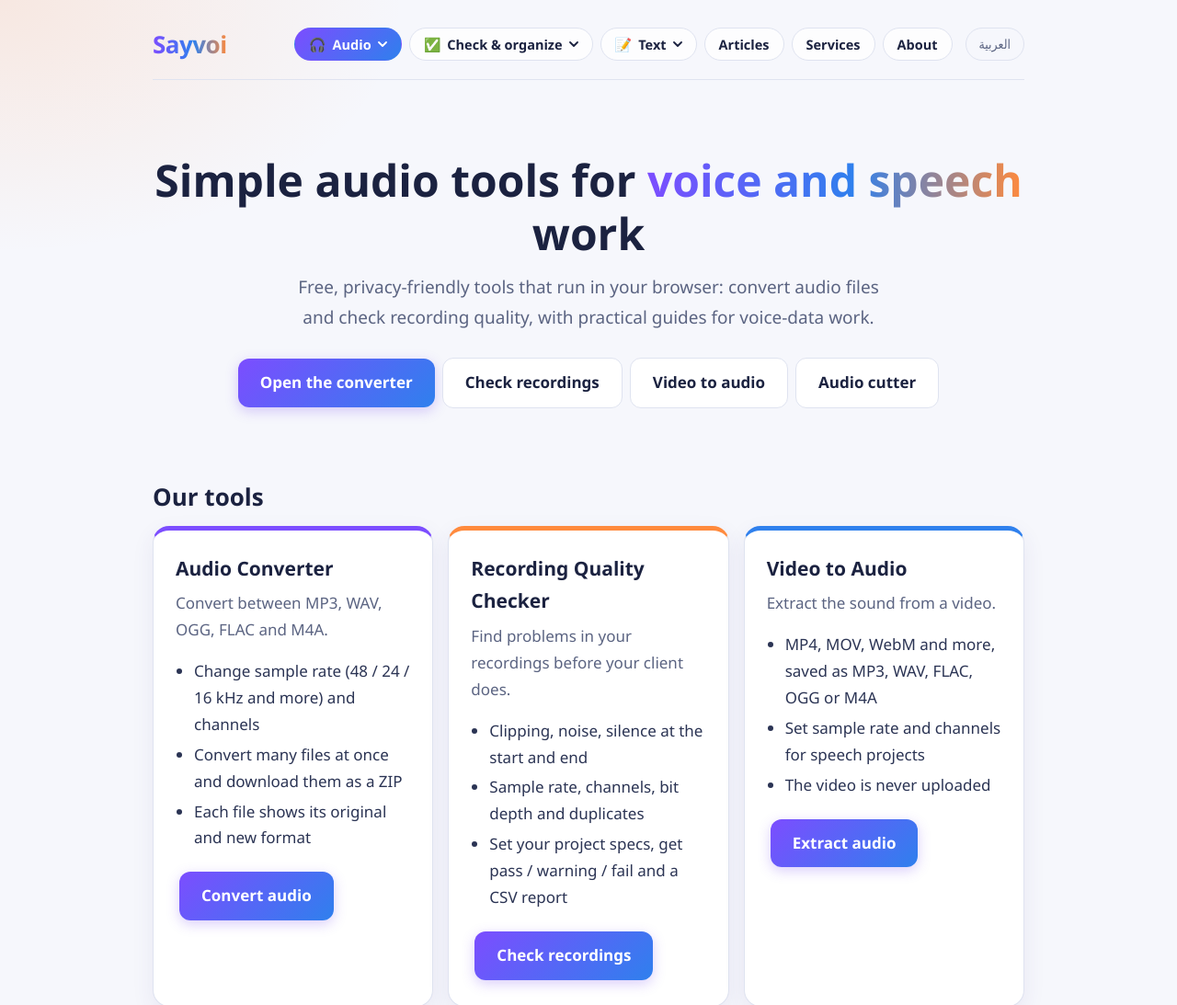
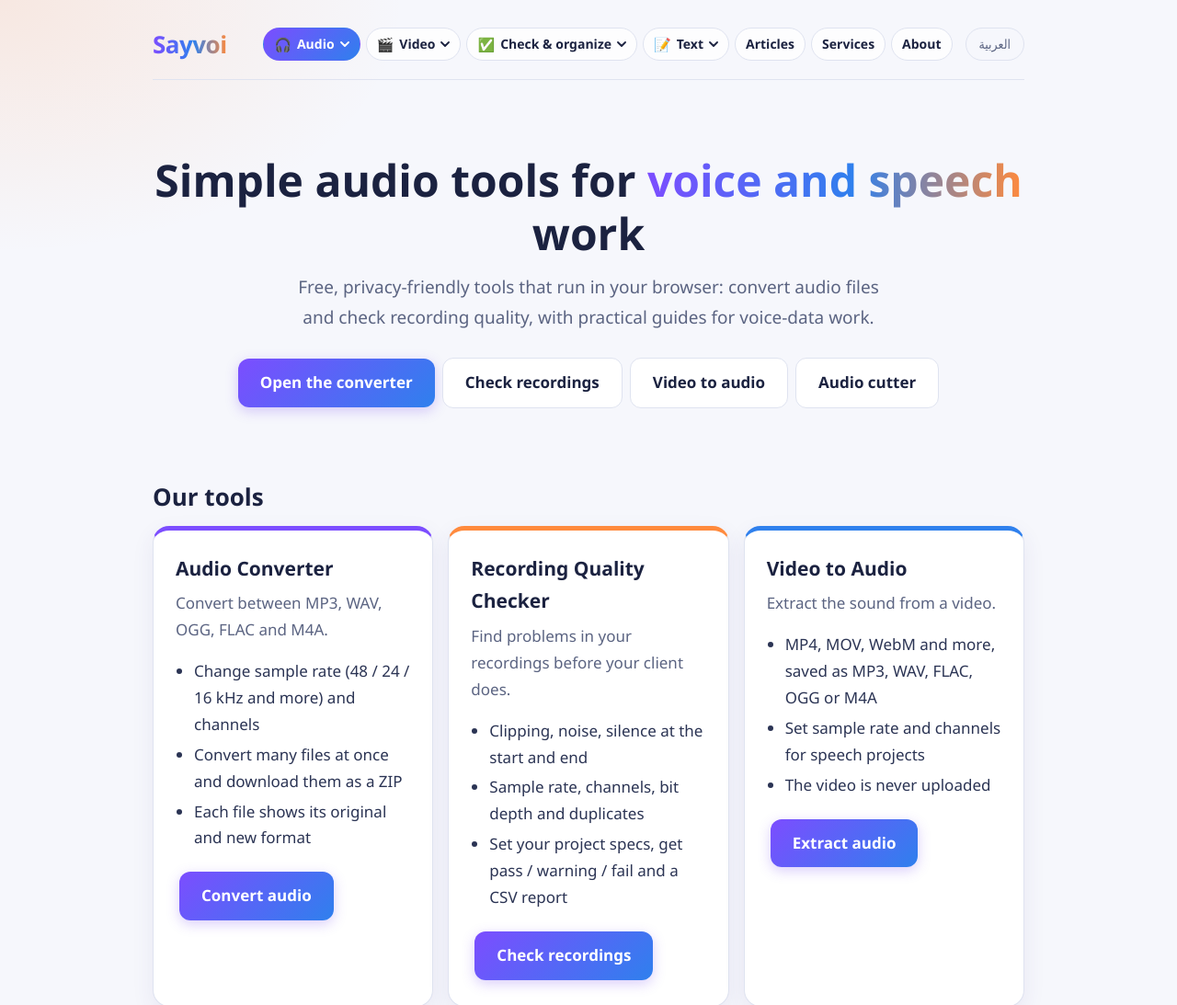
Before and after one commit to wrecker0000000-tech/sayvoi-site, a plain HTML site: page index.html in a window 1280 px wide. Shown: the top 1093 px of the page at 92% size. Drawn offline with Linux system fonts and the light colour scheme.

Commit message:
Add files via upload

```diff
--- a/assets/nav.css
+++ b/assets/nav.css
@@ -2,12 +2,12 @@
 nav.top.sv{display:flex;align-items:center;flex-wrap:wrap;gap:10px 14px;padding:6px 0 16px;margin-bottom:26px;border-bottom:1px solid var(--line,#dfe3f0)}
 nav.top.sv::before{display:none!important}
 nav.top.sv .brand{order:0;font-size:26px;margin-inline-end:auto}
-nav.top.sv .sv-row{display:flex;align-items:center;flex-wrap:wrap;gap:8px;order:1}
+nav.top.sv .sv-row{display:flex;align-items:center;flex-wrap:wrap;gap:6px;order:1}
 nav.top.sv button:not(.sv-btn),nav.top.sv .lang{order:2}
 nav.top.sv .sv-dd{position:relative}
-nav.top.sv .sv-btn,nav.top.sv a.sv-ln{display:inline-flex;align-items:center;gap:7px;font:inherit;font-size:14.5px;font-weight:600;line-height:1.4;padding:7px 15px;border:1px solid var(--line,#dfe3f0);border-radius:99px;background:rgba(255,255,255,.78);color:var(--ink,#1b2240);cursor:pointer;text-decoration:none;white-space:nowrap;transition:background .15s,border-color .15s,color .15s,box-shadow .15s}
+nav.top.sv .sv-btn,nav.top.sv a.sv-ln{display:inline-flex;align-items:center;gap:6px;font:inherit;font-size:14px;font-weight:600;line-height:1.4;padding:7px 11px;border:1px solid var(--line,#dfe3f0);border-radius:99px;background:rgba(255,255,255,.78);color:var(--ink,#1b2240);cursor:pointer;text-decoration:none;white-space:nowrap;transition:background .15s,border-color .15s,color .15s,box-shadow .15s}
 nav.top.sv .sv-btn:hover,nav.top.sv a.sv-ln:hover,nav.top.sv .sv-btn[aria-expanded="true"]{border-color:var(--accent,#6a3df0);color:var(--accent,#6a3df0);background:#fff;box-shadow:0 4px 14px rgba(106,61,240,.12)}
-nav.top.sv .sv-btn.on,nav.top.sv a.sv-ln.on{background:var(--grad,linear-gradient(135deg,#7c4dff,#2f80ed));color:#fff;border-color:transparent;padding:7px 15px}
+nav.top.sv .sv-btn.on,nav.top.sv a.sv-ln.on{background:var(--grad,linear-gradient(135deg,#7c4dff,#2f80ed));color:#fff;border-color:transparent;padding:7px 11px}
 nav.top.sv .sv-btn.on:hover,nav.top.sv a.sv-ln.on:hover{color:#fff;filter:brightness(1.07)}
 nav.top.sv .sv-btn:focus-visible,nav.top.sv .sv-it:focus-visible,nav.top.sv a.sv-ln:focus-visible{outline:3px solid rgba(106,61,240,.4);outline-offset:2px}
 nav.top.sv .sv-gi{font-size:15px;line-height:1}
--- a/assets/nav.js
+++ b/assets/nav.js
@@ -7,8 +7,10 @@ var D={
    ["/audio-cutter/","✂️","Audio cutter","قص الصوت","Trim and cut recordings","قصّ التسجيلات واقتطع أجزاء منها"],
    ["/audio-cleaner/","✨","Audio cleaner","منظّف الصوت","Reduce noise, trim silence, set volume","خفّف الضوضاء وأزل الصمت واضبط الصوت"],
    ["/audio-speed/","⏩","Speed changer","تغيير السرعة","Slow down or speed up audio","أبطئ الصوت أو سرّعه"],
-   ["/voice-recorder/","🎙️","Voice recorder","مسجّل الصوت","Record WAV or MP3 in your browser","سجّل صوتك بصيغة WAV أو MP3"],
-   ["/video-to-audio/","🎬","Video to audio","فيديو إلى صوت","Extract the audio from video files","استخرج الصوت من ملفات الفيديو"]]},
+   ["/voice-recorder/","🎙️","Voice recorder","مسجّل الصوت","Record WAV or MP3 in your browser","سجّل صوتك بصيغة WAV أو MP3"]]},
+  {id:"video",ic:"🎬",en:"Video",ar:"الفيديو",items:[
+   ["/video-to-audio/","🎞️","Video to audio","فيديو إلى صوت","Extract the audio from video files","استخرج الصوت من ملفات الفيديو"],
+   ["/script-video/","📽️","Script to video","من السكربت إلى فيديو","Turn a script into a slide video","حوّل السكربت إلى فيديو شرائح"]]},
   {id:"qc",ic:"✅",en:"Check & organize",ar:"الفحص والتنظيم",items:[
    ["/check/","✅","Quality checker","فاحص الجودة","Find clipping, noise and silence","اكتشف القصّ والضوضاء والصمت"],
    ["/audio-duration/","⏱️","Audio duration","مدة الملفات","Total length of many files","مجموع مدة ملفات كثيرة"],
```
